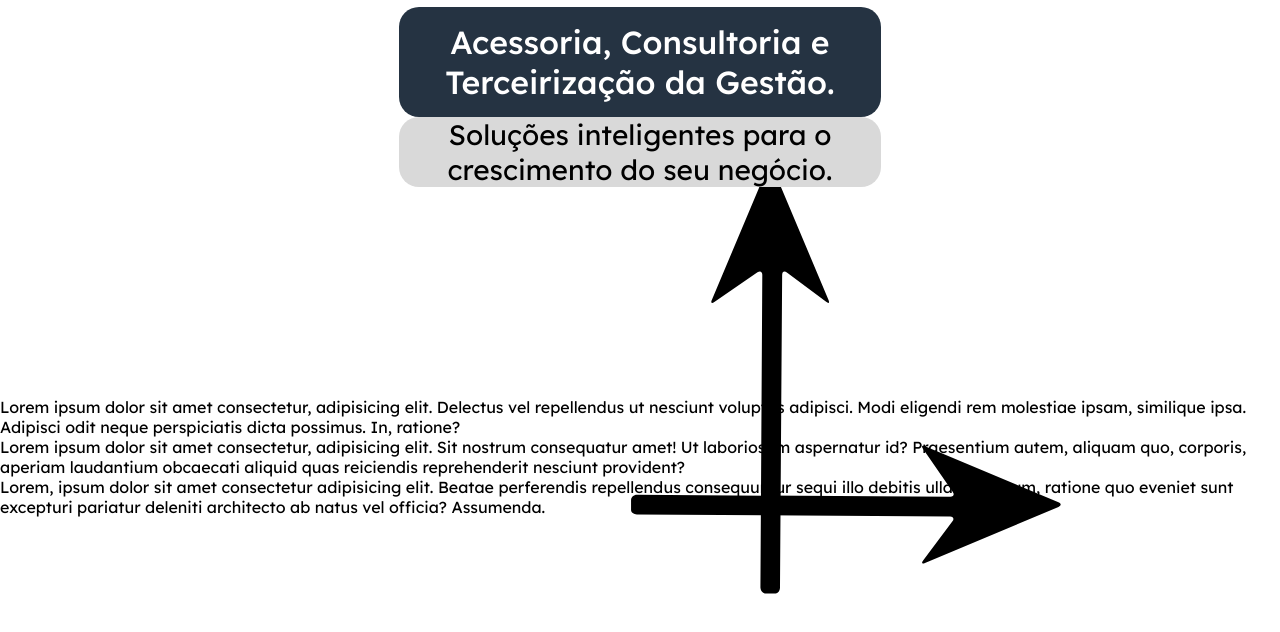
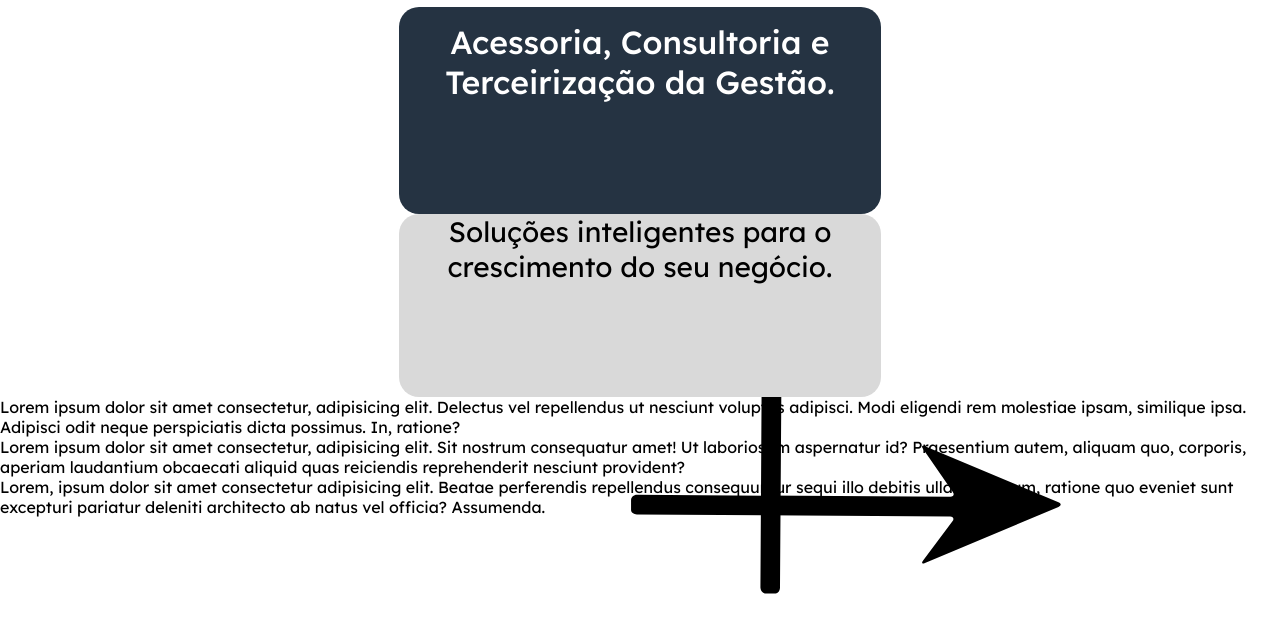
Before and after one commit to Gian-Mateus/axys, a plain HTML site: page axys.html in a window 1280 px wide. Shown: the part 94-726 px from the top of the page. Drawn offline with nearby package versions, Linux system fonts and the light colour scheme.

Commit message:
apagado algumas linhas de estilização para não ficar poluido visualmente, ajustado algumas coisas referente a tamanho dos container

```diff
--- a/styles.scss
+++ b/styles.scss
@@ -91,11 +91,9 @@ nav{
         background-color: $darkblue;
         padding: 15px;
         border-radius: 20px;
+        height: 100vh;
         max-height: 210px;
-        display: flex;
-        justify-content: center;
-        align-items: center;
-        z-index: 3;
+        box-sizing: border-box;
         h1{
             text-align: center;
             color: $white;
@@ -106,12 +104,9 @@ nav{
     .cinza{
         background-color: $gray;
         border-radius: 20px;
-        width: 100%;
+        height: 100vh;
         max-height: 205px;
-        display: flex;
-        justify-content: center;
-        align-items: center;
-        box-sizing: content-box;
+        box-sizing: border-box;
         z-index: 2;
         h1{
             text-align: center;
```
Also changed, not shown: styles.css, 1 other file.
